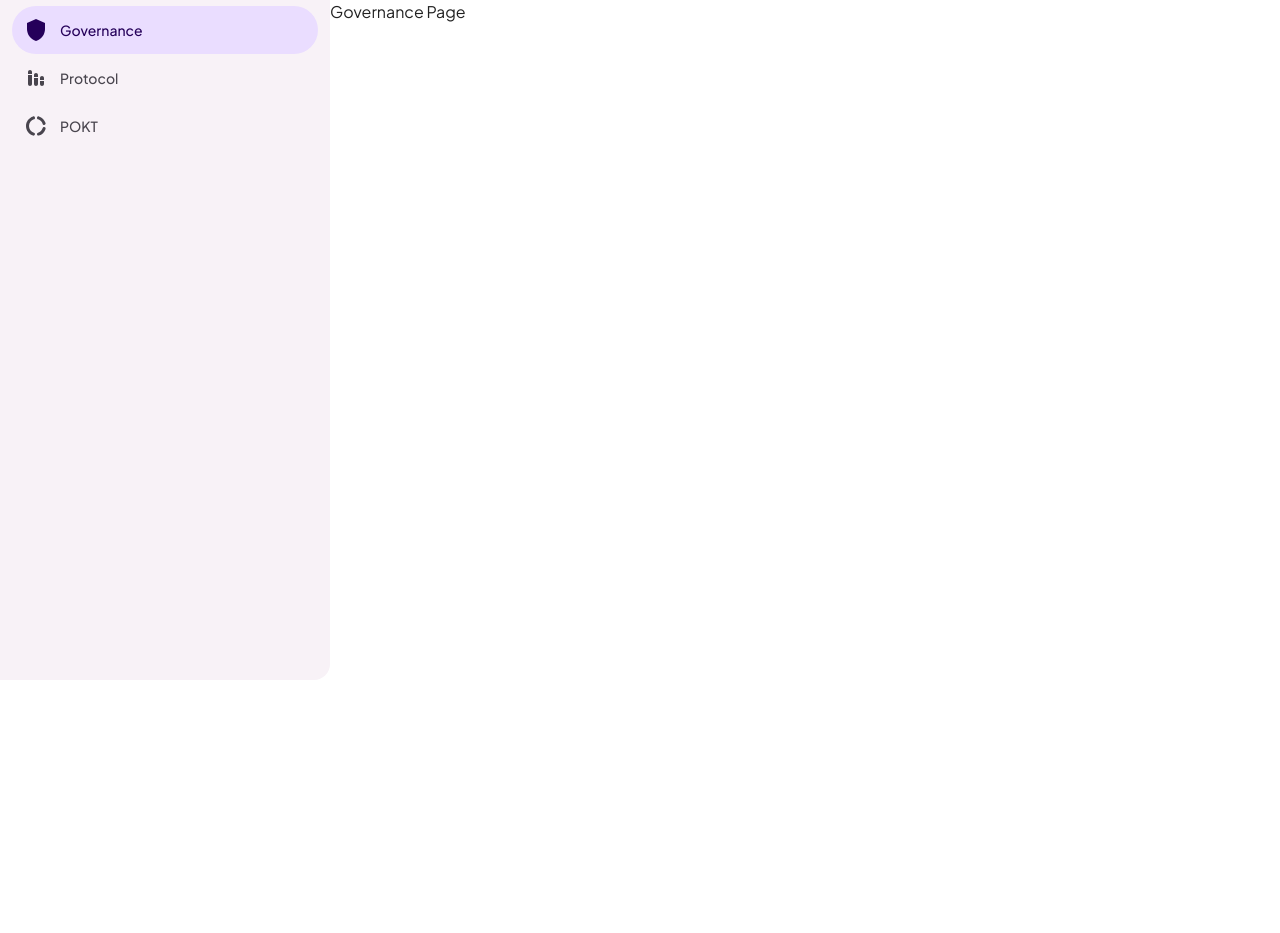
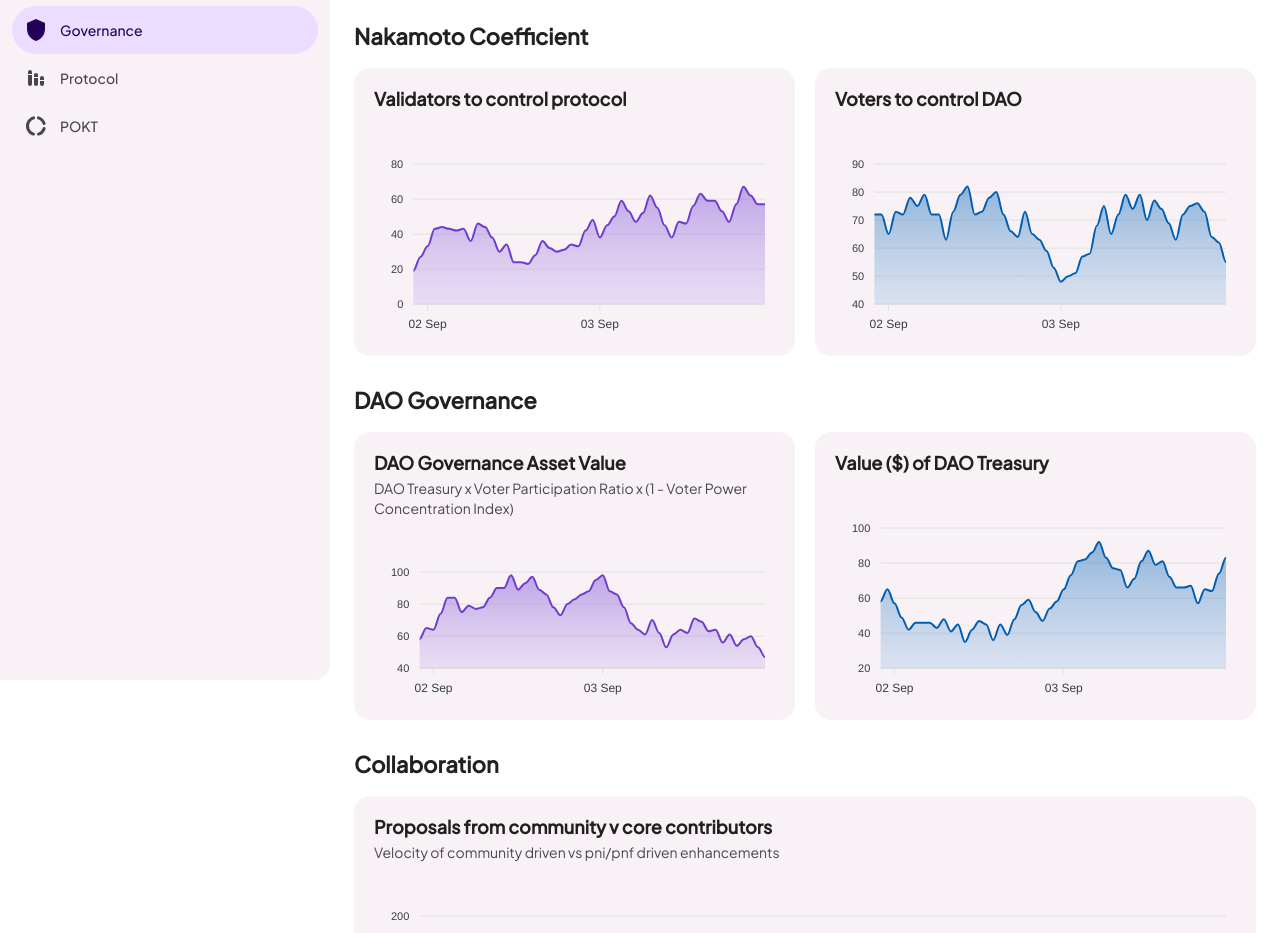
Before and after one commit to TogetherCrew/pocket-frontned, a Next.js app: page /governance in a window 1280 px wide. Shown: the part 120-1053 px from the top of the page. Before the commit the page ends 800 px from the top, so only its background shows below. Built offline with nearby package versions, Linux system fonts and the light colour scheme.

Commit message:
feat: added governance page

```diff
--- /dev/null
+++ b/src/app/governance/Collaboration.tsx
@@ -0,0 +1,18 @@
+import {
+  generateMultipleData,
+  StackedBarCharMetric,
+} from '@/components/metrics-charts';
+
+export const Collaboration = () => {
+  return (
+    <div className="flex flex-col gap-5">
+      <div className="text-title-large">Collaboration</div>
+      <StackedBarCharMetric
+        title="Proposals from community v core contributors"
+        multiple
+        data={generateMultipleData(10, 2)}
+        description="Velocity of community driven vs pni/pnf driven enhancements"
+      />
+    </div>
+  );
+};
--- /dev/null
+++ b/src/app/governance/DaoGovernance.tsx
@@ -0,0 +1,17 @@
+import { LineChartMetric } from '@/components/metrics-charts';
+
+export const DaoGovernance = () => {
+  return (
+    <div className="flex flex-col gap-5">
+      <div className="text-title-large">DAO Governance</div>
+      <div className="flex flex-row flex-wrap justify-between gap-5 lg:flex-nowrap">
+        <LineChartMetric
+          title="DAO Governance Asset Value"
+          color="primary"
+          description="DAO Treasury x Voter Participation Ratio x (1 - Voter Power Concentration Index)"
+        />
+        <LineChartMetric title="Value ($) of DAO Treasury" color="secondary" />
+      </div>
+    </div>
+  );
+};
--- /dev/null
+++ b/src/app/governance/NakamotoCoefficient.tsx
@@ -0,0 +1,16 @@
+import { LineChartMetric } from '@/components/metrics-charts';
+
+export const NakamotoCoefficient = () => {
+  return (
+    <div className="flex flex-col gap-5">
+      <div className="text-title-large">Nakamoto Coefficient</div>
+      <div className="flex flex-row flex-wrap justify-between gap-5 lg:flex-nowrap">
+        <LineChartMetric
+          title="Validators to control protocol"
+          color="primary"
+        />
+        <LineChartMetric title="Voters to control DAO" color="secondary" />
+      </div>
+    </div>
+  );
+};
--- a/src/app/governance/page.tsx
+++ b/src/app/governance/page.tsx
@@ -1,5 +1,15 @@
+import { Collaboration } from '@/app/governance/Collaboration';
+import { DaoGovernance } from '@/app/governance/DaoGovernance';
+import { NakamotoCoefficient } from '@/app/governance/NakamotoCoefficient';
+
 const GovernancePage = () => {
-  return <div>Governance Page</div>;
+  return (
+    <main className="flex flex-col gap-8 p-6">
+      <NakamotoCoefficient />
+      <DaoGovernance />
+      <Collaboration />
+    </main>
+  );
 };
 
 export default GovernancePage;
--- a/src/components/metrics-charts/LineChartMetric.tsx
+++ b/src/components/metrics-charts/LineChartMetric.tsx
@@ -44,6 +44,7 @@ interface LineChartMetricProps {
   color?: 'primary' | 'secondary';
   showDisabledTimePeriod?: boolean;
   disabledTimePeriodText?: string;
+  description?: string;
 }
 
 const LineChartMetric = ({
@@ -52,6 +53,7 @@ const LineChartMetric = ({
   color = 'primary',
   showDisabledTimePeriod = false,
   disabledTimePeriodText,
+  description = '',
 }: LineChartMetricProps) => {
   const theme = useTheme();
   const series: ApexAxisChartSeries = [
@@ -93,7 +95,14 @@ const LineChartMetric = ({
   return (
     <div className="flex h-72 w-full flex-col gap-6 rounded-2xl bg-surfaceContainerLow p-5">
       <div className="flex flex-row justify-between">
-        <div className="text-title-semi-large">{title}</div>
+        <div className="text-title-semi-large">
+          <p className="m-0">{title}</p>
+          {description ? (
+            <p className="m-0 mt-1 text-body-medium text-onSurfaceVariant">
+              {description}
+            </p>
+          ) : null}
+        </div>
         {showDisabledTimePeriod ? (
           <DisabledTimePeriod>{disabledTimePeriodText}</DisabledTimePeriod>
         ) : null}
--- a/src/components/metrics-charts/StackedBarCharMetric.tsx
+++ b/src/components/metrics-charts/StackedBarCharMetric.tsx
@@ -21,6 +21,7 @@ export type MultipleColumnData = {
 
 type StackedBarCharMetric = {
   title: string;
+  description?: string;
 } & (
   | { multiple: true; data: Array<MultipleColumnData> }
   | { multiple?: false; data: Array<SingleColumnData> }
@@ -30,6 +31,7 @@ const StackedBarCharMetric = ({
   title,
   multiple,
   data,
+  description,
 }: StackedBarCharMetric) => {
   const theme = useTheme();
 
@@ -99,7 +101,14 @@ const StackedBarCharMetric = ({
 
   return (
     <div className="flex h-72 w-full flex-col gap-6 rounded-2xl bg-surfaceContainerLow p-5">
-      <div className="text-title-semi-large">{title}</div>
+      <div className="text-title-semi-large">
+        <p className="m-0">{title}</p>
+        {description ? (
+          <p className="m-0 mt-1 text-body-medium text-onSurfaceVariant">
+            {description}
+          </p>
+        ) : null}
+      </div>
       <div className="h-full w-full">
         <ApexChart series={series} options={options} height="100%" type="bar" />
       </div>
```
